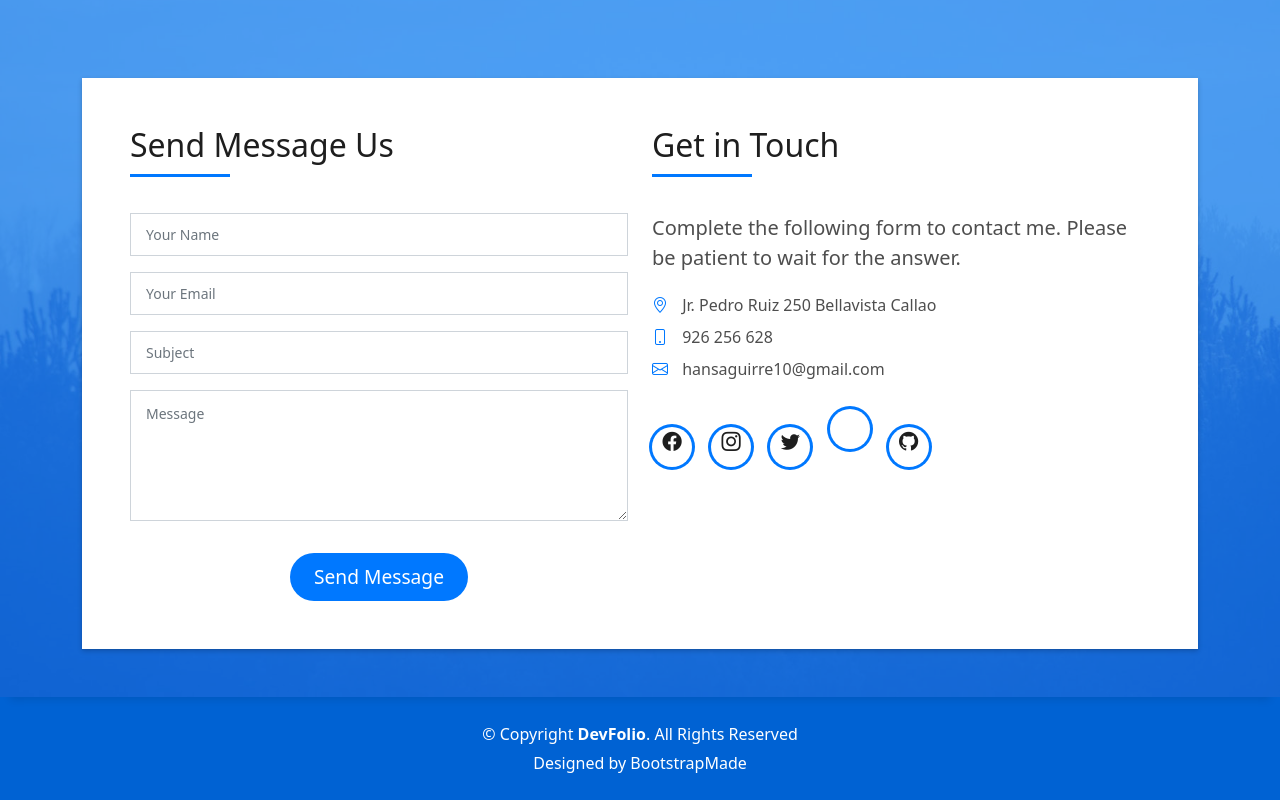
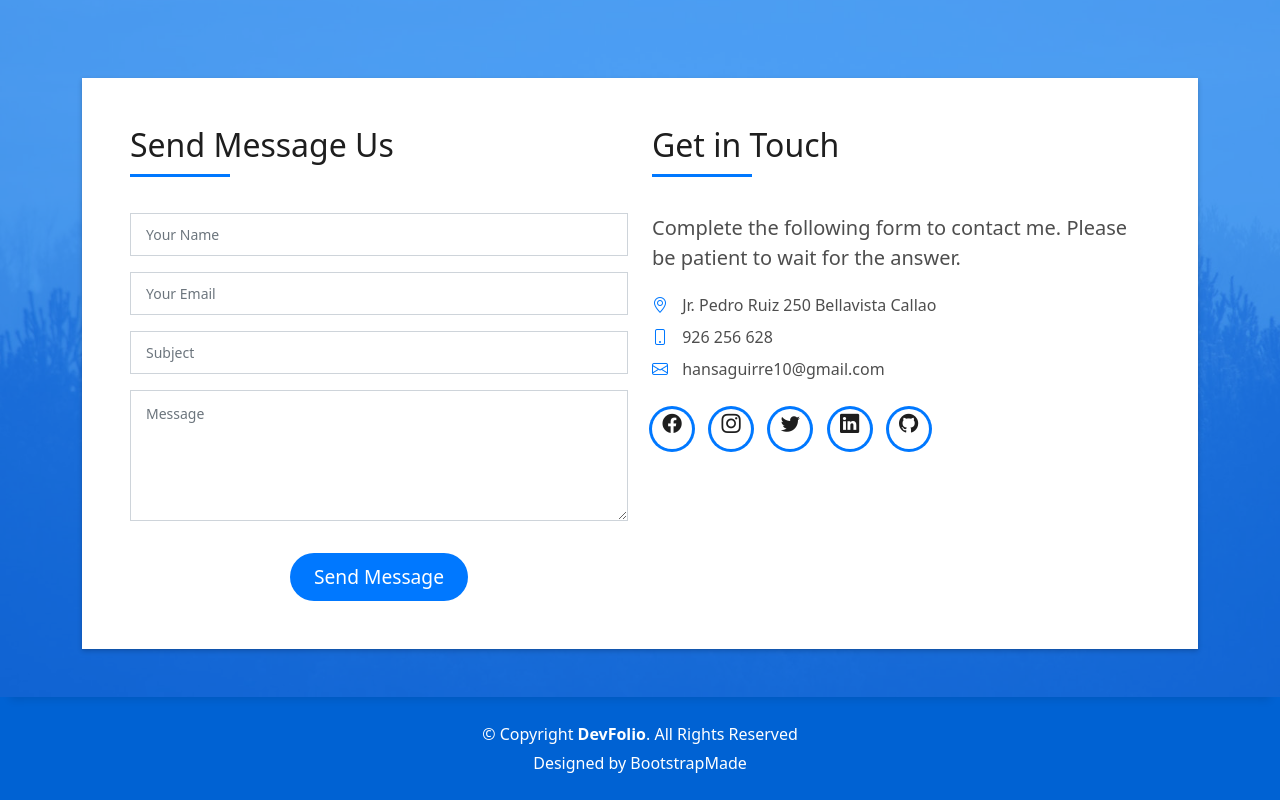
Before and after one commit to hansaguirre1/HansAguirre, a plain HTML site: page index.html in a window 1280 px wide. Shown: the part 5595-6395 px from the top of the page. Drawn offline with Linux system fonts and the light colour scheme.

Commit message:
Update index.html

```diff
--- a/index.html
+++ b/index.html
@@ -727,7 +727,7 @@
                         <li><a href="https://www.facebook.com/hans.aguirreccerare"><span class="ico-circle"><i class="bi bi-facebook"></i></span></a></li>
                         <li><a href="https://www.instagram.com/?hl=es-la"><span class="ico-circle"><i class="bi bi-instagram"></i></span></a></li>
                         <li><a href="https://twitter.com/hansaguirrecc"><span class="ico-circle"><i class="bi bi-twitter"></i></span></a></li>
-                        <li><a href="https://www.linkedin.com/in/hans-isa%C3%AD-aguirre-ccerare-159b5a114/"><span class="ico-circle"><i class=""></i></span></a></li>
+                        <li><a href="https://www.linkedin.com/in/hans-isa%C3%AD-aguirre-ccerare-159b5a114/"><span class="ico-circle"><i class="bi bi-linkedin"></i></span></a></li>
                         <li><a href="https://github.com/hansaguirre1"><span class="ico-circle"><i class="bi bi-github"></i></span></a></li>
                       </ul>
                     </div>
```
